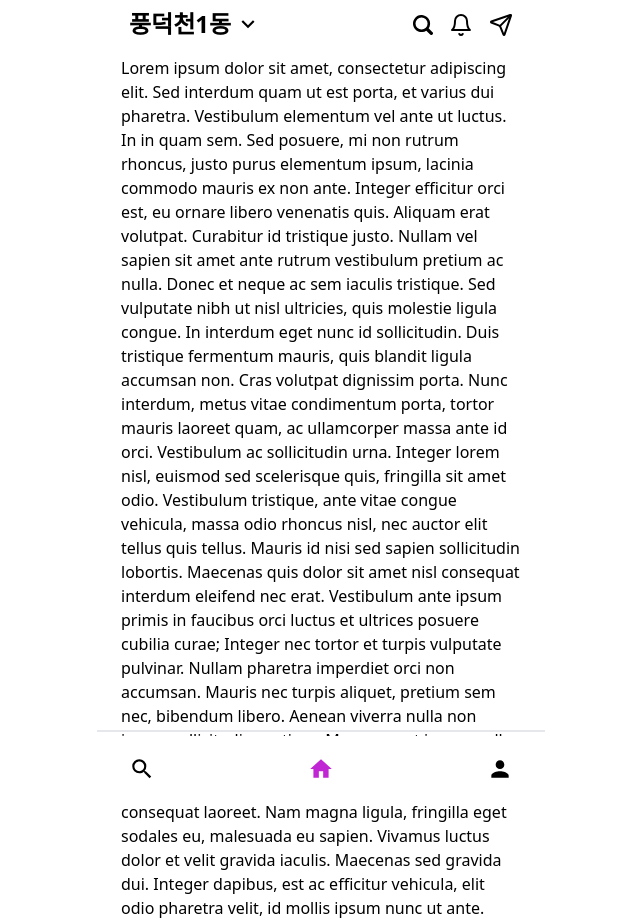
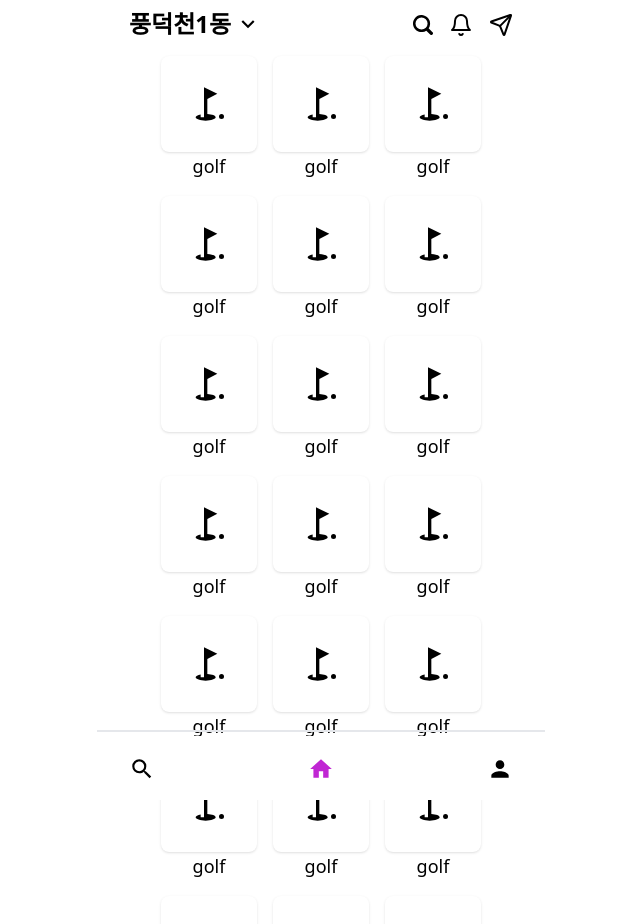
Before and after one commit to gaeeeguri/oldDemo, a Next.js app: page / in a window 1280 px wide. Shown: the top 924 px of the page, without its empty margins (319-959 px from the left). Built offline with nearby package versions, Linux system fonts and the light colour scheme.

Commit message:
add topic cards

```diff
--- a/app/page.tsx
+++ b/app/page.tsx
@@ -1,47 +1,119 @@
-import Image from 'next/image';
+'use client';
+
+import Topic from '@/components/topic';
+import { Icon } from '@chakra-ui/icons';
+import { MdGolfCourse } from 'react-icons/md';
 
 export default function Home() {
   return (
-    <main className='flex min-h-screen flex-col items-center justify-between p-2'>
-      Lorem ipsum dolor sit amet, consectetur adipiscing elit. Sed interdum quam
-      ut est porta, et varius dui pharetra. Vestibulum elementum vel ante ut
-      luctus. In in quam sem. Sed posuere, mi non rutrum rhoncus, justo purus
-      elementum ipsum, lacinia commodo mauris ex non ante. Integer efficitur
-      orci est, eu ornare libero venenatis quis. Aliquam erat volutpat.
-      Curabitur id tristique justo. Nullam vel sapien sit amet ante rutrum
-      vestibulum pretium ac nulla. Donec et neque ac sem iaculis tristique. Sed
-      vulputate nibh ut nisl ultricies, quis molestie ligula congue. In interdum
-      eget nunc id sollicitudin. Duis tristique fermentum mauris, quis blandit
-      ligula accumsan non. Cras volutpat dignissim porta. Nunc interdum, metus
-      vitae condimentum porta, tortor mauris laoreet quam, ac ullamcorper massa
-      ante id orci. Vestibulum ac sollicitudin urna. Integer lorem nisl, euismod
-      sed scelerisque quis, fringilla sit amet odio. Vestibulum tristique, ante
-      vitae congue vehicula, massa odio rhoncus nisl, nec auctor elit tellus
-      quis tellus. Mauris id nisi sed sapien sollicitudin lobortis. Maecenas
-      quis dolor sit amet nisl consequat interdum eleifend nec erat. Vestibulum
-      ante ipsum primis in faucibus orci luctus et ultrices posuere cubilia
-      curae; Integer nec tortor et turpis vulputate pulvinar. Nullam pharetra
-      imperdiet orci non accumsan. Mauris nec turpis aliquet, pretium sem nec,
-      bibendum libero. Aenean viverra nulla non ipsum sollicitudin pretium.
-      Maecenas at ipsum nulla. Nulla et nibh nec nisl luctus mattis. In nec
-      porttitor justo, eget tempor diam. Etiam rutrum dui et consequat laoreet.
-      Nam magna ligula, fringilla eget sodales eu, malesuada eu sapien. Vivamus
-      luctus dolor et velit gravida iaculis. Maecenas sed gravida dui. Integer
-      dapibus, est ac efficitur vehicula, elit odio pharetra velit, id mollis
-      ipsum nunc ut ante. Suspendisse potenti. Suspendisse non mi quis lectus
-      iaculis pharetra. Quisque dictum justo eget tortor porta, et maximus lorem
-      eleifend. Duis ac varius ex. Morbi elit justo, lacinia sed velit volutpat,
-      dictum fringilla justo. Sed sollicitudin, dui sit amet hendrerit dictum,
-      dui sem sagittis ligula, id rutrum felis nulla vel arcu. Vestibulum
-      venenatis, nisi quis porta commodo, ipsum eros feugiat lacus, ac gravida
-      odio lectus id diam. Aenean tincidunt iaculis laoreet. Sed interdum lectus
-      eget mollis faucibus. Fusce ac ligula ac ante sollicitudin aliquet vel sed
-      mauris. Phasellus vestibulum magna et ullamcorper bibendum. Nulla vitae
-      mattis elit. Vestibulum interdum nunc vel turpis pharetra convallis.
-      Maecenas vehicula purus in ullamcorper venenatis. Mauris tincidunt elit
-      felis, id bibendum massa eleifend quis. Aenean auctor varius nisl non
-      efficitur. Suspendisse sit amet massa sed urna posuere posuere. Praesent
-      ut egestas turpis, et elementum velit.
+    <main className='flex min-h-screen flex-col items-center justify-between max-w-md mt-2'>
+      <div className='grid grid-cols-3 gap-4'>
+        <Topic
+          name='golf'
+          icon={<Icon as={MdGolfCourse} boxSize={40} />}
+          href='topic/golf'
+        />
+        <Topic
+          name='golf'
+          icon={<Icon as={MdGolfCourse} boxSize={40} />}
+          href='topic/golf'
+        />
+        <Topic
+          name='golf'
+          icon={<Icon as={MdGolfCourse} boxSize={40} />}
+          href='topic/golf'
+        />
+        <Topic
+          name='golf'
+          icon={<Icon as={MdGolfCourse} boxSize={40} />}
+          href='topic/golf'
+        />
+        <Topic
+          name='golf'
+          icon={<Icon as={MdGolfCourse} boxSize={40} />}
+          href='topic/golf'
+        />
+        <Topic
+          name='golf'
+          icon={<Icon as={MdGolfCourse} boxSize={40} />}
+          href='topic/golf'
+        />
+        <Topic
+          name='golf'
+          icon={<Icon as={MdGolfCourse} boxSize={40} />}
+          href='topic/golf'
+        />
+        <Topic
+          name='golf'
+          icon={<Icon as={MdGolfCourse} boxSize={40} />}
+          href='topic/golf'
+        />
+        <Topic
+          name='golf'
+          icon={<Icon as={MdGolfCourse} boxSize={40} />}
+          href='topic/golf'
+        />
+        <Topic
+          name='golf'
+          icon={<Icon as={MdGolfCourse} boxSize={40} />}
+          href='topic/golf'
+        />
+        <Topic
+          name='golf'
+          icon={<Icon as={MdGolfCourse} boxSize={40} />}
+          href='topic/golf'
+        />
+        <Topic
+          name='golf'
+          icon={<Icon as={MdGolfCourse} boxSize={40} />}
+          href='topic/golf'
+        />
+        <Topic
+          name='golf'
+          icon={<Icon as={MdGolfCourse} boxSize={40} />}
+          href='topic/golf'
+        />
+        <Topic
+          name='golf'
+          icon={<Icon as={MdGolfCourse} boxSize={40} />}
+          href='topic/golf'
+        />
+        <Topic
+          name='golf'
+          icon={<Icon as={MdGolfCourse} boxSize={40} />}
+          href='topic/golf'
+        />
+        <Topic
+          name='golf'
+          icon={<Icon as={MdGolfCourse} boxSize={40} />}
+          href='topic/golf'
+        />
+        <Topic
+          name='golf'
+          icon={<Icon as={MdGolfCourse} boxSize={40} />}
+          href='topic/golf'
+        />
+        <Topic
+          name='golf'
+          icon={<Icon as={MdGolfCourse} boxSize={40} />}
+          href='topic/golf'
+        />
+        <Topic
+          name='golf'
+          icon={<Icon as={MdGolfCourse} boxSize={40} />}
+          href='topic/golf'
+        />
+        <Topic
+          name='golf'
+          icon={<Icon as={MdGolfCourse} boxSize={40} />}
+          href='topic/golf'
+        />
+        <Topic
+          name='golf'
+          icon={<Icon as={MdGolfCourse} boxSize={40} />}
+          href='topic/golf'
+        />
+      </div>
     </main>
   );
 }
--- /dev/null
+++ b/app/topic/golf/page.tsx
@@ -0,0 +1,7 @@
+export default function Index() {
+  return (
+    <>
+      <h1>golf</h1>
+    </>
+  );
+}
--- /dev/null
+++ b/components/topic/index.tsx
@@ -0,0 +1,31 @@
+'use client';
+
+import {
+  FC,
+  HTMLProps,
+  JSXElementConstructor,
+  ReactElement,
+  RefAttributes,
+} from 'react';
+import { IconButton } from '@chakra-ui/react';
+import Link, { LinkProps } from 'next/link';
+
+type TopicProps = {
+  icon: ReactElement<any, string | JSXElementConstructor<any>>;
+  name: string;
+} & LinkProps &
+  HTMLProps<HTMLAnchorElement> &
+  RefAttributes<HTMLAnchorElement>;
+
+const Topic: FC<TopicProps> = ({ name, icon, ...props }) => {
+  return (
+    <Link className='flex flex-col items-center' {...props}>
+      <div className='w-24 h-24 bg-primary border-gray-200 rounded-lg shadow hover:bg-gray-100 dark:bg-gray-800 dark:border-gray-700 dark:hover:bg-gray-700 flex py-2 justify-center items-center'>
+        <IconButton icon={icon} aria-label={name} />
+      </div>
+      <h2 className='text-lg font-medium '>{name}</h2>
+    </Link>
+  );
+};
+
+export default Topic;
```
